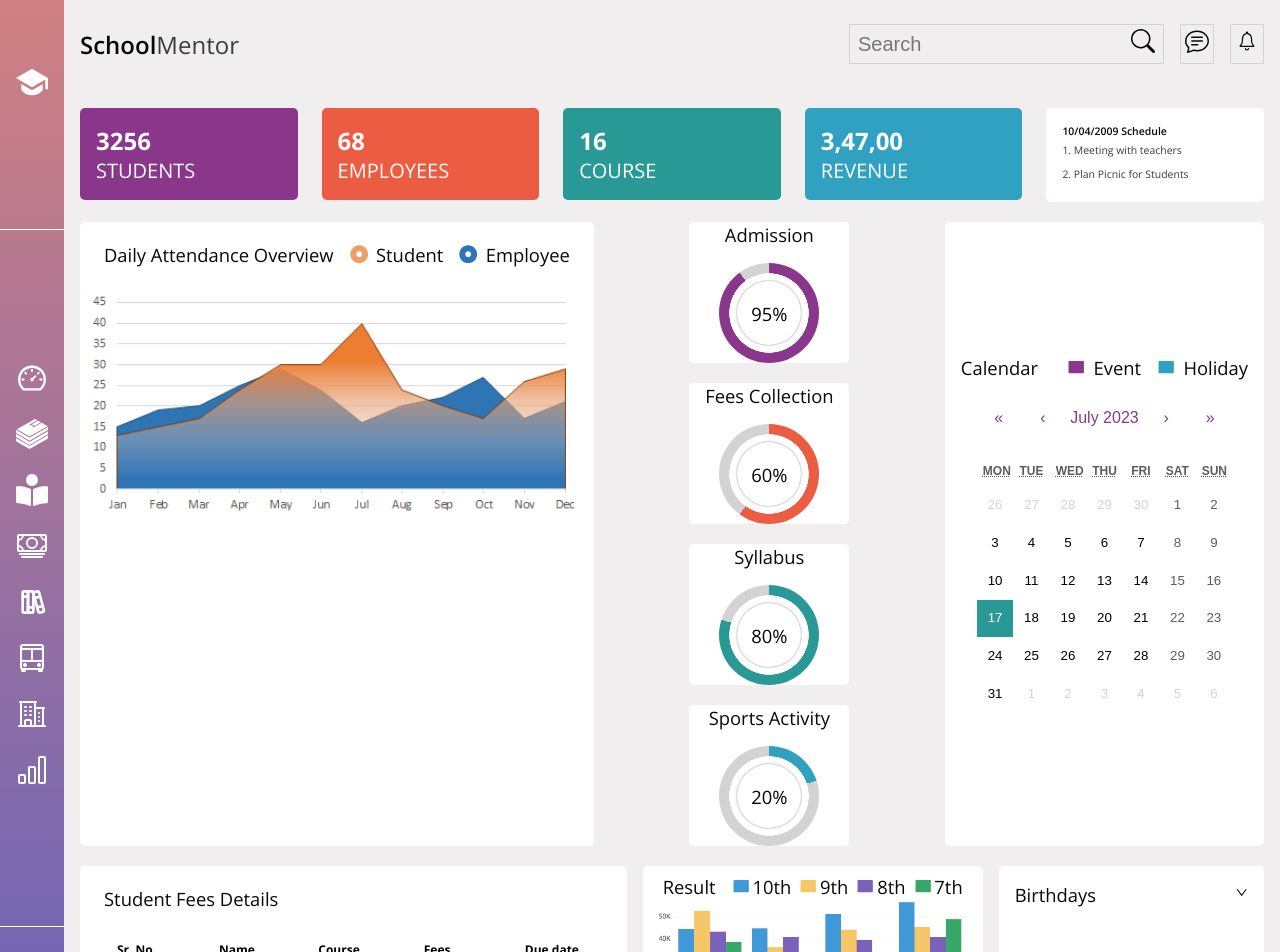
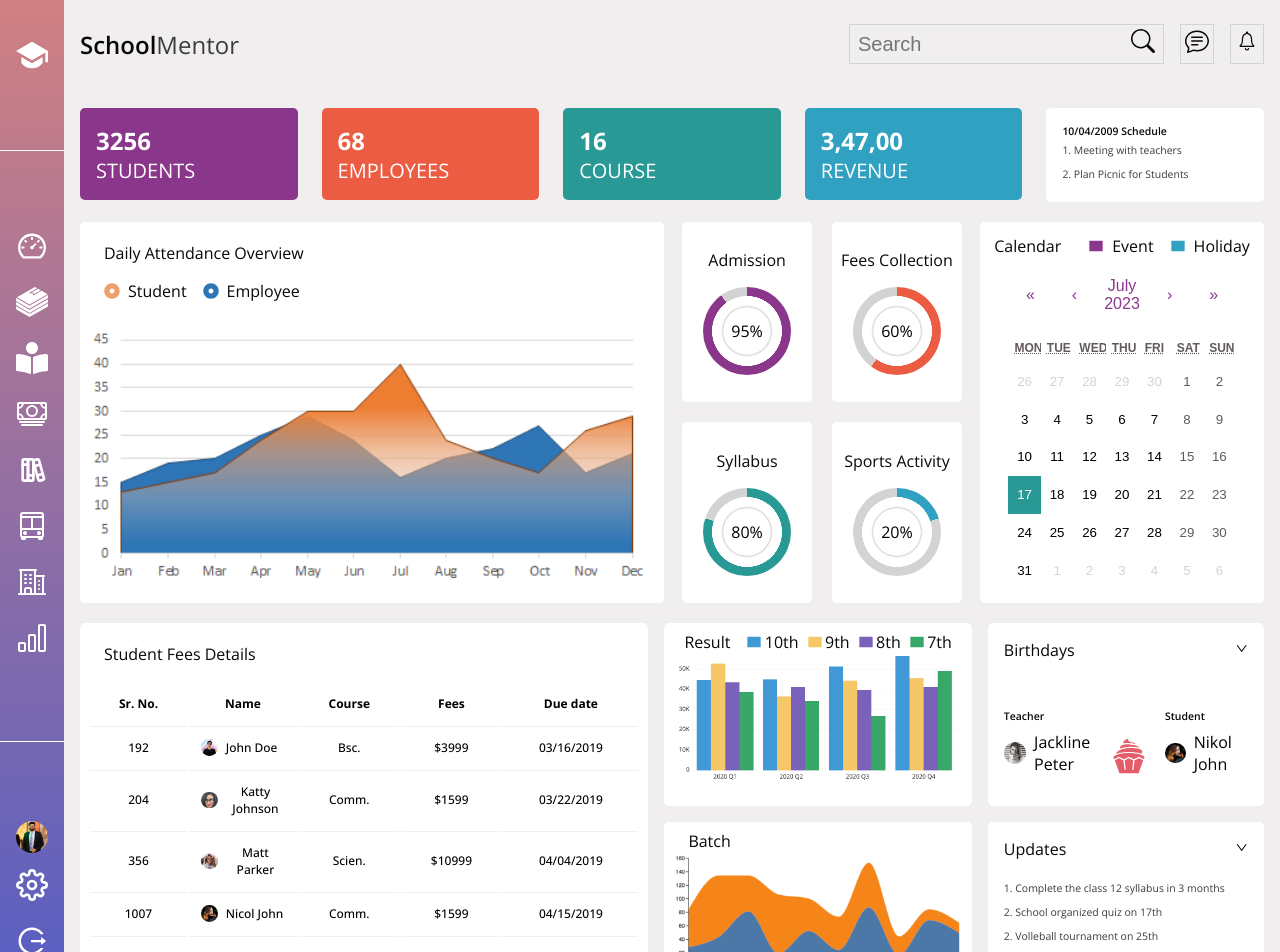
Before and after one commit to EdraakSystems/dash_design2, a React (Create React App) app: page / in a window 1280 px wide. Shown: the top 952 px of the page. Built offline with nearby package versions, Linux system fonts and the light colour scheme.

Commit message:
final version

```diff
--- a/src/components/Cards1/Cards1.css
+++ b/src/components/Cards1/Cards1.css
@@ -32,9 +32,15 @@
     background: white;
 }
 
+@media (min-width:900px) {
+    .cards2_graph_info {
+        flex-direction: column;
+    }
+}
+
 @media (max-width:900px) {
     .cards1_data {
-        flex-basis: 11rem;
+        flex-basis: 13rem;
     }
 
     .dash_cards1 {
@@ -42,11 +48,6 @@
     }
 }
 
-/* @media (max-width:768px) {
-    .cards1_data {
-        flex-basis: 7.75rem;
-    }
-} */
 @media (max-width:460px) {
     .dash_cards1 {
         gap: 0.5rem;
--- a/src/components/Cards2/Cards2.css
+++ b/src/components/Cards2/Cards2.css
@@ -186,6 +186,61 @@
     fill: #31A1C1;
 }
 
+
+@media (min-width:1024px) {
+    .cards2_graph {
+        flex: 1.5;
+    }
+
+    .progress {
+        width: 8.115rem;
+    }
+
+}
+
+@media (min-width:1200px) {
+    .cards2_graph {
+        flex: 2;
+    }
+
+    /* .progress {
+        width: 8rem;
+    } */
+}
+
+@media (min-width:1536px) {
+    .progress {
+        width: 10rem;
+    }
+
+    .progress_size {
+        width: 6.5rem;
+        height: 6.5rem;
+    }
+}
+
+@media (min-width:900px) {
+    .progress_size {
+        width: 5.5rem;
+        height: 5.5rem;
+    }
+}
+
+@media (max-width:1024px) {
+    .cards2_graph {
+        flex: none;
+    }
+
+    .cards2_calendar {
+        flex: none;
+        width: 80%;
+    }
+
+    .progress {
+        width: 8.25rem;
+    }
+}
+
 @media (max-width:900px) {
     .dash_cards2 {
         flex-direction: column;
@@ -214,6 +269,8 @@
 
     .cards2_calendar {
         padding: 1.25rem 0.5rem 0.5rem 0.5rem;
+        flex: 1;
+        width: auto;
     }
 }
 
@@ -267,9 +324,3 @@
         width: 8.5rem;
     }
 }
-
-@media (min-width:900px) {
-    .cards2_graph {
-        flex: none;
-    }
-}
--- a/src/components/Cards3/Cards3.css
+++ b/src/components/Cards3/Cards3.css
@@ -133,6 +133,39 @@
     margin: 0 1rem;
 }
 
+
+@media (min-width:1024px) {
+    .cards3_table {
+        flex: 1.5;
+    }
+
+    .graphs {
+        height: 50%;
+    }
+}
+
+@media (min-width:1200px) {
+    .cards3_table {
+        flex: 2;
+    }
+
+}
+
+@media (max-width:1024px) {
+    .cards3_cards {
+        flex-direction: row;
+    }
+
+    .cards3_cards_card {
+        height: auto;
+        width: 50%;
+    }
+
+    .user_info>img {
+        width: 38%;
+    }
+}
+
 @media (max-width:900px) {
     .dash_cards3 {
         flex-direction: column;
@@ -142,7 +175,7 @@
 
     .graphs {
         text-align: center;
-
+        width: 50%;
     }
 
     .cards3_graphs {
@@ -152,10 +185,11 @@
     .card_data {
         margin-top: 0;
     }
-}
 
+    .user_info>img {
+        width: 25%;
+    }
 
-@media (max-width:900px) {
     td {
         padding: 0.5rem;
     }
@@ -163,7 +197,12 @@
     .user_info {
         gap: 0.25rem;
     }
+
+    .cards3_graphs {
+        flex-direction: row;
+    }
 }
+
 
 @media (max-width:640px) {
     .cards3_table {
@@ -176,6 +215,23 @@
 
     .cupcake {
         font-size: 2rem;
+    }
+
+    .cards3_graphs {
+        flex-direction: column;
+    }
+
+    .graphs {
+        width: 100%;
+    }
+
+    .cards3_cards {
+        flex-direction: column;
+
+    }
+
+    .cards3_cards_card {
+        width: 100%;
     }
 }
 
--- a/src/index.css
+++ b/src/index.css
@@ -22,10 +22,6 @@
 
   --txt_clr: var(--pri_clr);
   --white: #ffffff;
-
-  --progress_width: 4rem;
-  --progress_height: 4rem;
-  --fs: 1.15rem;
 }
 
 body {
@@ -99,8 +95,76 @@ button {
   background: transparent;
 }
 
+@media (min-width:1536px) {
+  :root {
+    --progress_width: 5rem;
+    --progress_height: 5rem;
+    --fs: 1.15rem;
+  }
+}
+
+@media (min-width:1200px) {
+  :root {
+    --progress_width: 4rem;
+    --progress_height: 4rem;
+    --fs: 1.15rem;
+  }
+}
+
+@media (max-width:1024px) {
+  h3 {
+    font-size: 1rem;
+  }
+}
+
+@media (min-width:1024px) {
+  :root {
+    --progress_width: 4rem;
+    --progress_height: 4rem;
+    --fs: 1rem;
+  }
+
+  h3 {
+    font-size: 1rem;
+  }
+
+  .cards1_data {
+    height: fit-content;
+  }
+
+}
+
+@media (min-width:900px) {
+  :root {
+    --progress_width: 3rem;
+    --progress_height: 3rem;
+    --fs: 1rem;
+  }
+
+  h4 {
+    font-size: 0.655rem;
+    font-weight: 600;
+  }
+
+  h5 {
+    font-size: 0.655rem;
+    line-height: 1.5rem;
+  }
+
+  .cards1_data {
+    height: fit-content;
+  }
+}
+
+
 /* For phones Only */
 @media (max-width:900px) {
+  :root {
+    --progress_width: 3rem;
+    --progress_height: 3rem;
+    --fs: 1rem;
+  }
+
   .dash_container {
     display: flex;
     flex-direction: column;
@@ -129,9 +193,6 @@ button {
 }
 
 @media (max-width:768px) {
-  :root {
-    --fs: 1rem;
-  }
 
   h1 {
     font-size: 1.15rem;
@@ -156,8 +217,8 @@ button {
 
 @media (max-width:640px) {
   :root {
-    --progress_width: 3rem;
-    --progress_height: 3rem;
+    --progress_width: 2.5rem;
+    --progress_height: 2.5rem;
     --fs: 0.88rem;
   }
 
@@ -177,8 +238,8 @@ button {
 
 @media (max-width:572px) {
   :root {
-    --progress_width: 2.5rem;
-    --progress_height: 2.5rem;
+    --progress_width: 2rem;
+    --progress_height: 2rem;
     --fs: 0.65rem;
 
   }
@@ -188,22 +249,5 @@ button {
   }
 }
 
-/* For Tablet landscape-up */
-@media (min-width:900px) {
-  h4 {
-    font-size: 0.655rem;
-    font-weight: 600;
-  }
-
-  h5 {
-    font-size: 0.655rem;
-    line-height: 1.5rem;
-  }
-
-  .cards1_data {
-    height: fit-content;
-  }
-}
-
 /* For Desktop-up */
 @media (min-width:1200px) {}
```
